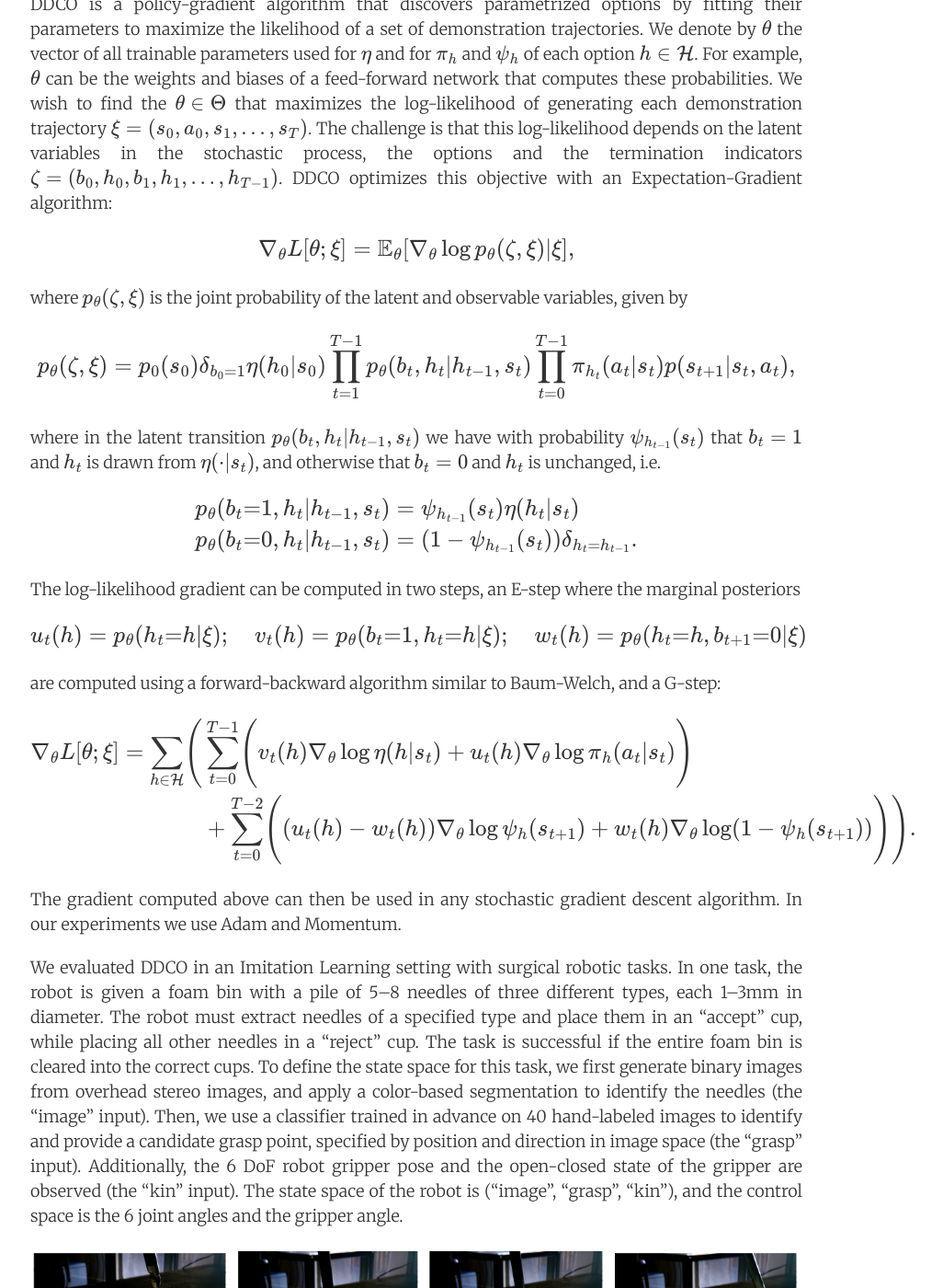
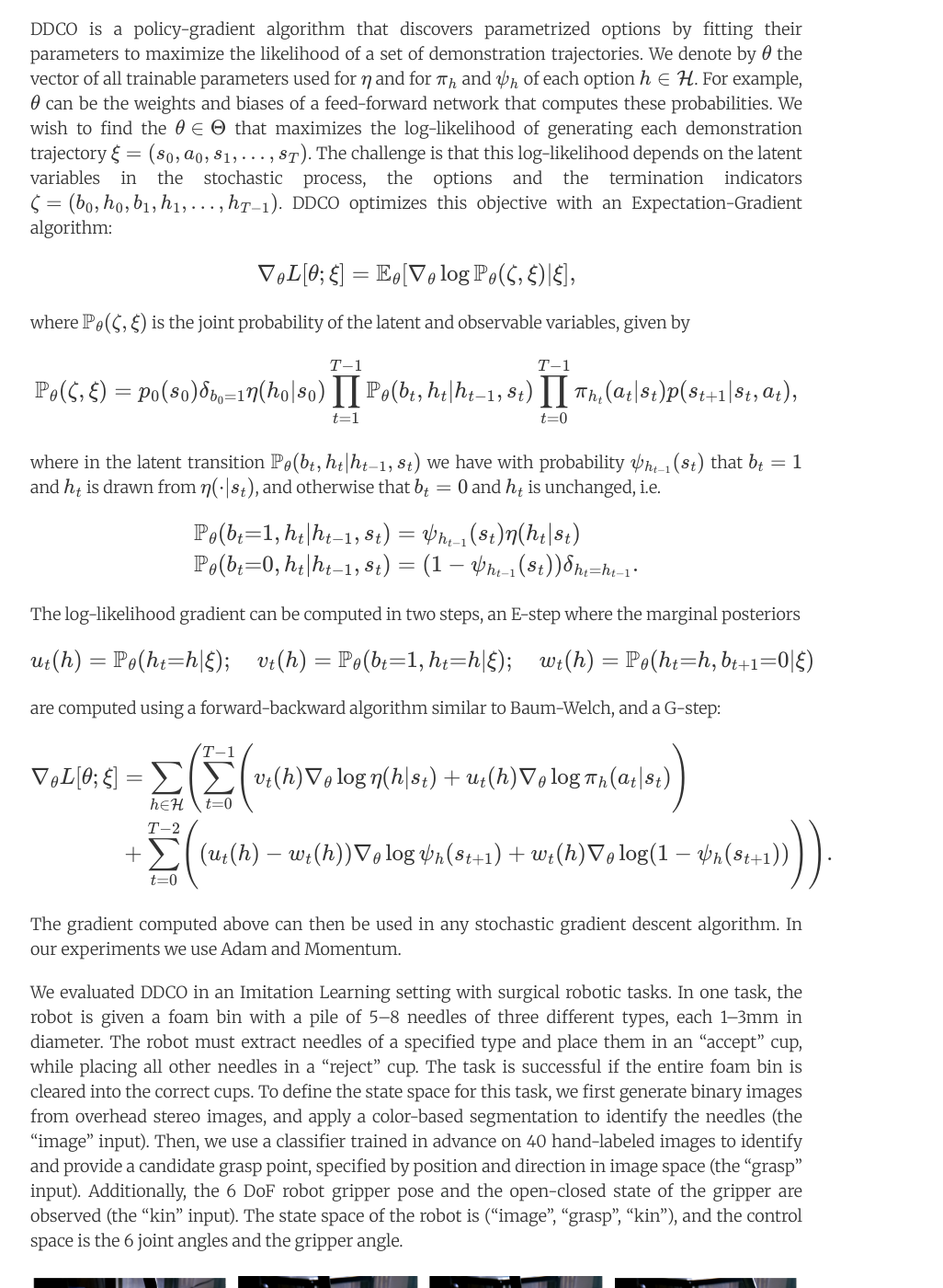
Before and after one commit to bairblog/bairblog.github.io, a Jekyll site: the page built from _posts/2017-10-17-lfd-surgical-robots.md, in a window 1280 px wide and 1400 px high, scrolled down 8512 px. Shown: the whole window at 92% size, without its empty margins (187-1213 px from the left). Built offline with Jekyll 4.4.1, drawn with Linux system fonts in a browser that asks for light colours; nearby versions of some CDN libraries; formulas are drawn with MathJax 3; comment, search, counter and statistics services are not loaded; some of the changed text lies outside the part shown.

Commit message:
More fixes to Sanjay's post, LGTM

```diff
--- a/_posts/2017-10-17-lfd-surgical-robots.md
+++ b/_posts/2017-10-17-lfd-surgical-robots.md
@@ -5,8 +5,16 @@
 author:     Sanjay Krishnan, Roy Fox, and Ken Goldberg
 visible:    False
 excerpt_separator: <!--more-->
-show_comments: True
+show_comments: False
 ---
+
+<p style="text-align:center;">
+<!--@Daniel arrange this however you want-->
+<img src="{{site.url}}{{site.baseurl}}/assets/surgical_robots/cutting-gif.gif" height="180" style="margin: 10px;">
+<img src="{{site.url}}{{site.baseurl}}/assets/surgical_robots/binpicking-gif.gif" height="180" style="margin: 10px;">
+<img src="{{site.url}}{{site.baseurl}}/assets/surgical_robots/debridement-gif.gif" height="180" style="margin: 10px;">
+<br>
+</p>
 
 Deep imitation learning and deep reinforcement learning have potential to learn
 robot control policies that map high-dimensional sensor inputs to controls.
@@ -86,15 +94,7 @@
 demonstration data. This blog post describes our efforts over the last three
 years at learning hierarchical representations from demonstrations. This
 research has helped us automate several surgical robotic tasks with minimal
-expert design of the DFA:
-
-<p style="text-align:center;">
-<!--@Daniel arrange this however you want-->
-<img src="{{site.url}}{{site.baseurl}}/assets/surgical_robots/cutting-gif.gif" height="180" style="margin: 10px;">
-<img src="{{site.url}}{{site.baseurl}}/assets/surgical_robots/binpicking-gif.gif" height="180" style="margin: 10px;">
-<img src="{{site.url}}{{site.baseurl}}/assets/surgical_robots/debridement-gif.gif" height="180" style="margin: 10px;">
-<br>
-</p>
+expert design of the DFA, as shown in the three GIFs at the top of the post.
 
 # Learning Transition Conditions
 
@@ -111,7 +111,7 @@
 finding a common set of segment-to-segment transition events.
 
 We formalized this intuition in an algorithm called Transition State Clustering
-(TSC). Let $D=\{d_i\}$ be a set of demonstrations of a robotic task. Each
+(TSC). Let $$D=\{d_i\}$$ be a set of demonstrations of a robotic task. Each
 demonstration of a task $d$ is a discrete-time sequence of $T$ state vectors in
 a feature-space $\mathcal{X}$. The feature space is a concatenation of kinematic
 features $X$ (e.g., robot position) and sensory features $V$. These were
@@ -362,26 +362,26 @@
 
 
 $$
-\nabla_\theta L[\theta;\xi] = \mathbb{E}_\theta[\nabla_\theta \log p_\theta(\zeta,\xi) | \xi],
+\nabla_\theta L[\theta;\xi] = \mathbb{E}_\theta[\nabla_\theta \log \mathbb{P}_\theta(\zeta,\xi) | \xi],
 $$
 
-where $p_\theta(\zeta,\xi)$ is the joint probability of the latent and
+where $\mathbb{P}_\theta(\zeta,\xi)$ is the joint probability of the latent and
 observable variables, given by
 
 $$
-    p_\theta(\zeta,\xi) = p_0(s_0) \delta_{b_0=1}\eta(h_0 | s_0)
-    \prod_{t=1}^{T-1} p_\theta(b_t, h_t | h_{t-1}, s_t) \prod_{t=0}^{T-1}
+    \mathbb{P}_\theta(\zeta,\xi) = p_0(s_0) \delta_{b_0=1}\eta(h_0 | s_0)
+    \prod_{t=1}^{T-1} \mathbb{P}_\theta(b_t, h_t | h_{t-1}, s_t) \prod_{t=0}^{T-1}
     \pi_{h_t}(a_t | s_t) p(s_{t+1} |s_t, a_t) ,
 $$
 
-where in the latent transition $p_\theta(b_t, h_t | h_{t-1}, s_t)$ we have
+where in the latent transition $$\mathbb{P}_\theta(b_t, h_t | h_{t-1}, s_t)$$ we have
 with probability $\psi_{h_{t-1}}(s_t)$ that $b_t=1$ and $h_t$ is drawn from
 $\eta(\cdot|s_t)$, and otherwise that $b_t=0$ and $h_t$ is unchanged, i.e.
 
 $$
 \begin{align}
-    p_\theta(b_t {=} 1, h_t | h_{t-1}, s_t) &= \psi_{h_{t-1}}(s_t) \eta(h_t | s_t) \\
-    p_\theta(b_t {=} 0, h_t | h_{t-1}, s_t) &= (1 - \psi_{h_{t-1}}(s_t)) \delta_{h_t = h_{t-1}}.
+    \mathbb{P}_\theta(b_t {=} 1, h_t | h_{t-1}, s_t) &= \psi_{h_{t-1}}(s_t) \eta(h_t | s_t) \\
+    \mathbb{P}_\theta(b_t {=} 0, h_t | h_{t-1}, s_t) &= (1 - \psi_{h_{t-1}}(s_t)) \delta_{h_t = h_{t-1}}.
 \end{align}
 $$
 
@@ -389,8 +389,8 @@
 marginal posteriors
 
 $$
-u_t(h) = p_\theta(h_t {=} h | \xi); \quad v_t(h) = p_\theta(b_t {=} 1,
-h_t {=} h | \xi); \quad w_t(h) = p_\theta(h_t {=} h, b_{t+1} {=} 0 | \xi)
+u_t(h) = \mathbb{P}_\theta(h_t {=} h | \xi); \quad v_t(h) = \mathbb{P}_\theta(b_t {=} 1,
+h_t {=} h | \xi); \quad w_t(h) = \mathbb{P}_\theta(h_t {=} h, b_{t+1} {=} 0 | \xi)
 $$
 
 are computed using a forward-backward algorithm similar to Baum-Welch, and a
@@ -398,7 +398,7 @@
 
 $$
 \begin{align}
-\nabla_\theta L[\theta;\xi] = \sum_{h\in\mathcal{H}} \Biggl(& \sum_{t=0}^{T-1}
+\nabla_\theta L[\theta;\xi] &= \sum_{h\in\mathcal{H}} \Biggl( \sum_{t=0}^{T-1}
     \Biggl(v_t(h) \nabla_\theta \log \eta(h | s_t) +  u_t(h)\nabla_\theta
     \log \pi_h(a_t | s_t)\Biggr) \\
     & + \sum_{t=0}^{T-2} \Biggl((u_t(h)-w_t(h)) \nabla_\theta \log
@@ -513,9 +513,9 @@
 from 50k tries and 700 robot hours. International Conference on Robotics and
 Automation (ICRA). 2016.
 
-Sergey Levine, Peter Pastor, Alex Krizhevsky, Deirdre Quillen. Learning Hand-Eye
-Coordination for Robotic Grasping with Deep Learning and Large-Scale Data
-Collection. 2016.
+Sergey Levine, Peter Pastor, Alex Krizhevsky, Julian Ibarz, Deirdre Quillen.
+Learning Hand-Eye Coordination for Robotic Grasping with Deep Learning and
+Large-Scale Data Collection (International Journal of Robotics Research). 2017.
 
 Sergey Levine\*, Chelsea Finn\*, Trevor Darrell, and Pieter Abbeel. End-to-end
 training of deep visuomotor policies. Journal of Machine Learning Research
```
